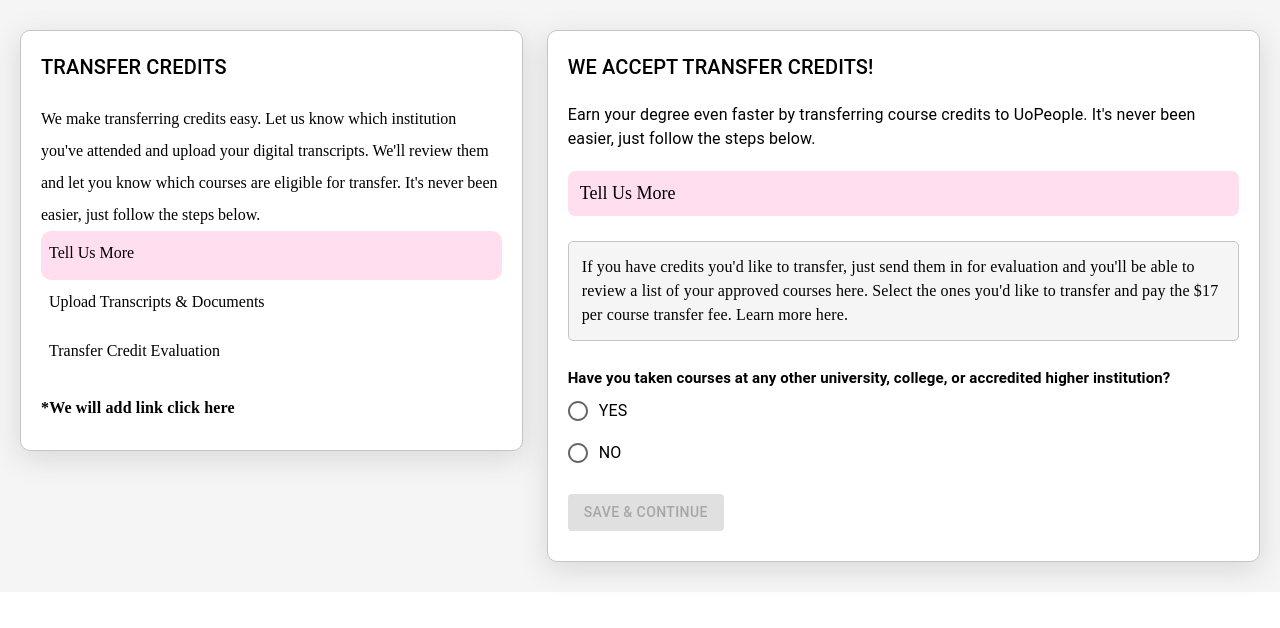
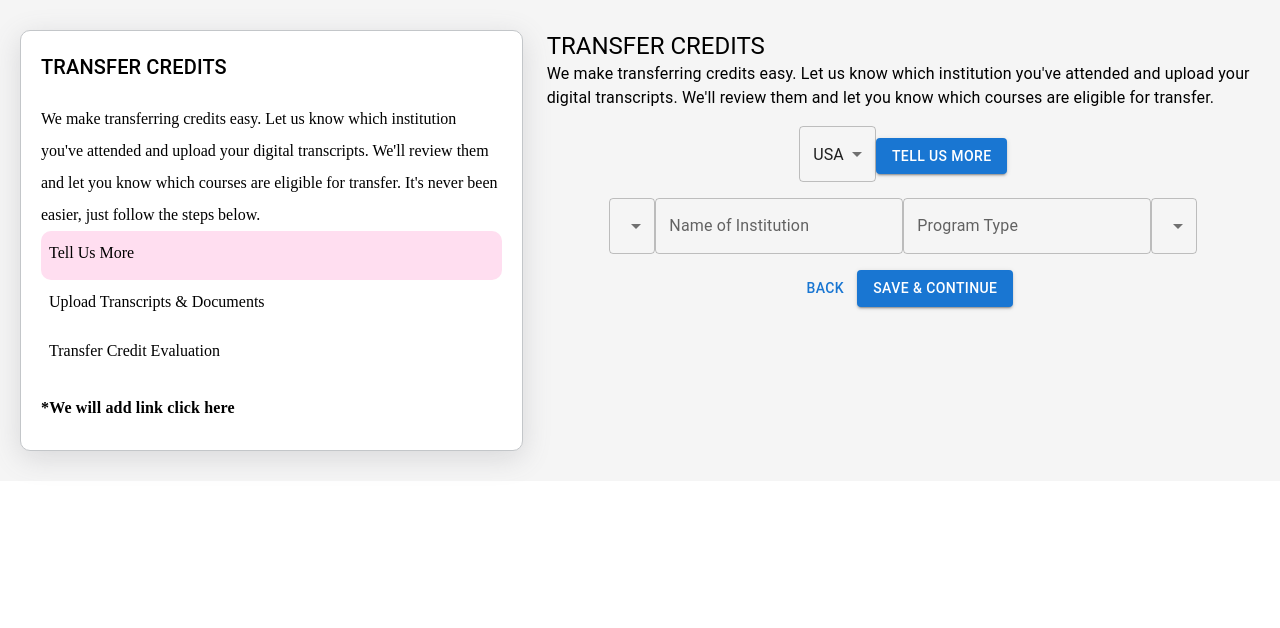
Before and after one commit to Leen-odeh3/Frontend-Asal-Task, a React (Create React App) app in the folder task/: page /details in a window 1280 px wide. Shown: the top 628 px of the page. Built offline with nearby package versions, Linux system fonts and the light colour scheme.

Commit message:
add Routing & more Details

```diff
--- a/task/package.json
+++ b/task/package.json
@@ -11,6 +11,7 @@
     "@testing-library/user-event": "^13.5.0",
     "react": "^18.2.0",
     "react-dom": "^18.2.0",
+    "react-router-dom": "^6.22.2",
     "react-scripts": "5.0.1",
     "web-vitals": "^2.1.4"
   },
--- a/task/src/App.js
+++ b/task/src/App.js
@@ -1,22 +1,16 @@
 import React from "react";
-import Grid from "@mui/material/Grid";
-import LeftSide from "./Component/LeftSide/LeftSide";
-import RightSide from "./Component/RightSide/RightSide";
+import { BrowserRouter as Router, Routes, Route } from 'react-router-dom';
+import MainPage from "./Component/MainPage/MainPage";
+import Details from "./Component/Details/Details";
 
 const App = () => {
   return (
-    <Grid
-      container
-      spacing={3}
-      style={{ backgroundColor: "#f5f5f5", padding: "30px 20px"}}
-    >
-      <Grid item xs={12} sm={5}>
-        <LeftSide />
-      </Grid>
-      <Grid item xs={12} sm={7}>
-        <RightSide />
-      </Grid>
-    </Grid>
+    <Router>
+      <Routes>
+        <Route path="/" element={<MainPage />} />
+        <Route path="/details" element={<Details/>} />
+      </Routes>
+    </Router>
   );
 };
 
--- /dev/null
+++ b/task/src/Component/Details/Details.jsx
@@ -0,0 +1,25 @@
+import React from 'react'
+import Grid from "@mui/material/Grid";
+import LeftSide from '../LeftSide/LeftSide';
+import MoreDetails from './MoreDetails';
+
+
+
+const Details = () => {
+  return (
+    <Grid
+      container
+      spacing={3}
+      style={{ backgroundColor: "#f5f5f5", padding: "30px 20px" }}
+    >
+      <Grid item xs={12} sm={5}>
+        <LeftSide/>
+      </Grid>
+      <Grid item xs={12} sm={7}>
+    <MoreDetails/>
+      </Grid>
+    </Grid>
+  )
+}
+
+export default Details
--- /dev/null
+++ b/task/src/Component/Details/MoreDetails.jsx
@@ -0,0 +1,50 @@
+import React from "react";
+import Grid from "@mui/material/Grid";
+import Typography from "@mui/material/Typography";
+import Button from "@mui/material/Button";
+import Select from "@mui/material/Select";
+import MenuItem from "@mui/material/MenuItem";
+import TextField from "@mui/material/TextField";
+
+const MoreDetails = () => {
+  return (
+    <Grid container direction="column" alignItems="center" spacing={2}>
+      <Grid item>
+        <Typography variant="h5">TRANSFER CREDITS</Typography>
+        <Typography>
+          We make transferring credits easy. Let us know which institution you've attended
+          and upload your digital transcripts. We'll review them and let you know which courses
+          are eligible for transfer.
+        </Typography>
+      </Grid>
+
+      <Grid item>
+        <Select value="USA">
+          <MenuItem value="USA">USA</MenuItem>
+          {/* Add more MenuItem components as needed */}
+        </Select>
+        <Button variant="contained" color="primary">TELL US MORE</Button>
+      </Grid>
+
+      <Grid item>
+        <Select value="">
+          <MenuItem value="">Select State</MenuItem>
+          {/* Add more state options here */}
+        </Select>
+        <TextField label="Name of Institution" placeholder="Begin typing the name of your institution to search. Please do not use abbreviations" />
+        <TextField label="Program Type" placeholder="Select program type" />
+        <Select value="">
+          <MenuItem value="">Select</MenuItem>
+          {/* Add graduated options here */}
+        </Select>
+      </Grid>
+
+      <Grid item>
+        <Button>BACK</Button>
+        <Button variant="contained" color="primary">SAVE & CONTINUE</Button>
+      </Grid>
+    </Grid>
+  );
+};
+
+export default MoreDetails;
--- /dev/null
+++ b/task/src/Component/MainPage/MainPage.jsx
@@ -0,0 +1,23 @@
+import React from "react";
+import Grid from "@mui/material/Grid";
+import LeftSide from "../LeftSide/LeftSide";
+import RightSide from "../RightSide/RightSide";
+
+const MainPage = () => {
+  return (
+    <Grid
+      container
+      spacing={3}
+      style={{ backgroundColor: "#f5f5f5", padding: "30px 20px" }}
+    >
+      <Grid item xs={12} sm={5}>
+        <LeftSide />
+      </Grid>
+      <Grid item xs={12} sm={7}>
+        <RightSide />
+      </Grid>
+    </Grid>
+  );
+};
+
+export default MainPage;
--- a/task/src/Component/RightSide/RightSide.jsx
+++ b/task/src/Component/RightSide/RightSide.jsx
@@ -8,10 +8,15 @@
   FormControlLabel,
   Box,
 } from "@mui/material";
+import { useNavigate } from "react-router-dom";
 
 const TransferCreditsComponent = () => {
   const [selectedOption, setSelectedOption] = useState("");
+  const navigate = useNavigate();
 
+  const handleSaveAndContinue = () => {
+    navigate("/details");
+  };
   const handleOptionChange = (event) => {
     setSelectedOption(event.target.value);
   };
@@ -82,6 +87,7 @@
           color="primary"
           disabled={!selectedOption}
           style={{ marginBottom: "10px" }}
+          onClick={handleSaveAndContinue}
         >
           SAVE & CONTINUE
         </Button>
```
Also changed, not shown: 1 other file (tests, documents, lock files or other folders).
